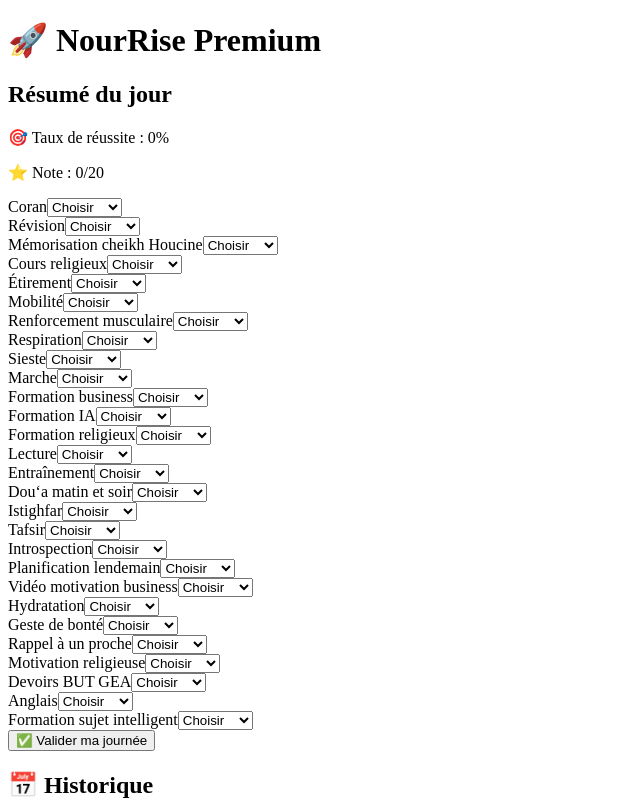
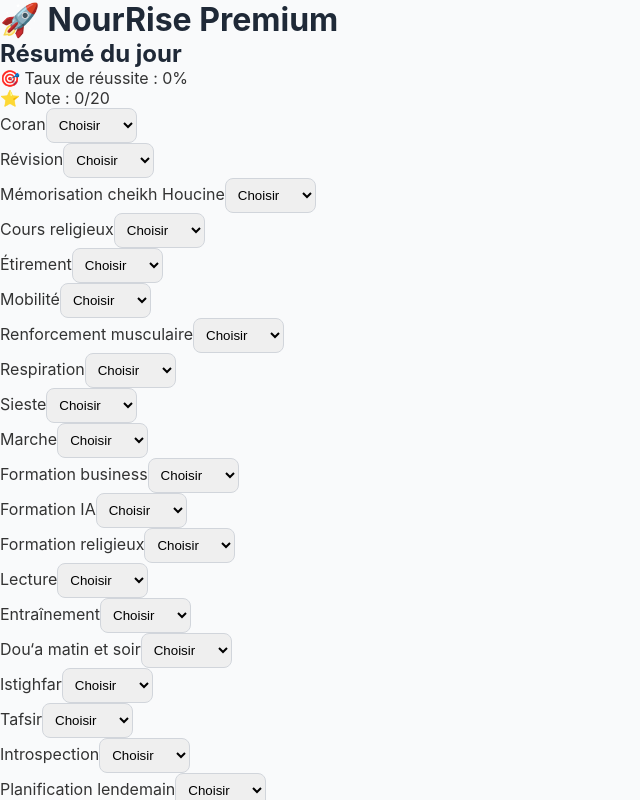
Before and after one commit to waiyarti/NourRise, a Next.js app: page / in a window 1280 px wide. Shown: the top 800 px of the page, without its empty margins (0-640 px from the left). Built offline with nearby package versions, Linux system fonts and the light colour scheme.

Commit message:
Update globals.css

```diff
--- a/styles/globals.css
+++ b/styles/globals.css
@@ -1,22 +1,123 @@
-@tailwind base;
-@tailwind components;
-@tailwind utilities;
+/* Fichier : styles/globals.css */
 
-/* Animations personnalisées */
+/* Reset de base pour uniformiser l'affichage */
+*,
+*::before,
+*::after {
+  margin: 0;
+  padding: 0;
+  box-sizing: border-box;
+}
+
+/* Configuration générale */
+html, body {
+  width: 100%;
+  height: 100%;
+  font-family: 'Inter', 'Helvetica Neue', Arial, sans-serif;
+  background-color: #f9fafb;
+  color: #333;
+  scroll-behavior: smooth;
+}
+
+/* Titres */
+h1, h2, h3, h4, h5, h6 {
+  font-weight: 700;
+  color: #1f2937;
+}
+
+/* Liens */
+a {
+  color: inherit;
+  text-decoration: none;
+}
+
+/* Boutons généraux */
+.button-primary {
+  background: linear-gradient(90deg, #3b82f6, #60a5fa);
+  color: white;
+  padding: 0.75rem 1.5rem;
+  border-radius: 8px;
+  font-weight: 600;
+  transition: transform 0.3s, box-shadow 0.3s;
+}
+
+.button-primary:hover {
+  transform: scale(1.05);
+  box-shadow: 0 8px 20px rgba(59, 130, 246, 0.5);
+}
+
+/* Cartes */
+.card {
+  background: white;
+  border-radius: 12px;
+  box-shadow: 0 4px 15px rgba(0, 0, 0, 0.05);
+  padding: 1.5rem;
+  transition: transform 0.3s, box-shadow 0.3s;
+}
+
+.card:hover {
+  transform: translateY(-5px);
+  box-shadow: 0 10px 25px rgba(0, 0, 0, 0.08);
+}
+
+/* Animations */
 .fade-in {
-  animation: fadeIn 1s ease-in;
+  animation: fadeIn 1s ease forwards;
 }
 
 @keyframes fadeIn {
-  from { opacity: 0; }
-  to { opacity: 1; }
+  from { opacity: 0; transform: translateY(10px); }
+  to { opacity: 1; transform: translateY(0); }
 }
 
 .slide-in {
-  animation: slideIn 0.8s ease-out;
+  animation: slideIn 1s ease forwards;
 }
 
 @keyframes slideIn {
-  from { transform: translateY(30px); opacity: 0; }
-  to { transform: translateY(0); opacity: 1; }
+  from { opacity: 0; transform: translateX(-20px); }
+  to { opacity: 1; transform: translateX(0); }
 }
+
+.zoom-in {
+  animation: zoomIn 0.8s ease forwards;
+}
+
+@keyframes zoomIn {
+  from { transform: scale(0.8); opacity: 0; }
+  to { transform: scale(1); opacity: 1; }
+}
+
+/* Input / Selects stylisés */
+input, select {
+  border: 1px solid #d1d5db;
+  border-radius: 8px;
+  padding: 0.5rem;
+  transition: border-color 0.3s, box-shadow 0.3s;
+}
+
+input:focus, select:focus {
+  border-color: #3b82f6;
+  box-shadow: 0 0 0 3px rgba(59, 130, 246, 0.3);
+}
+
+/* Responsive tweaks */
+@media (max-width: 768px) {
+  .p-10 {
+    padding: 1rem;
+  }
+  .p-8 {
+    padding: 0.75rem;
+  }
+}
+
+/* Bonus animation subtile sur les éléments validés */
+.validated {
+  animation: pop 0.4s ease forwards;
+}
+
+@keyframes pop {
+  0% { transform: scale(1); }
+  50% { transform: scale(1.1); }
+  100% { transform: scale(1); }
+}
```
